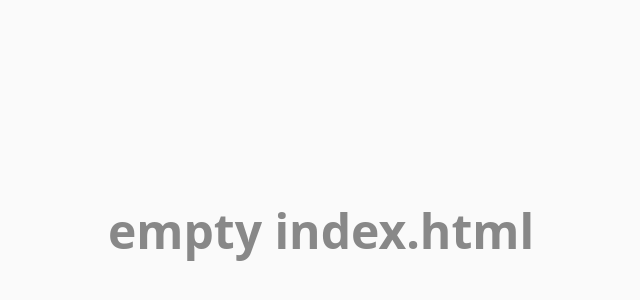
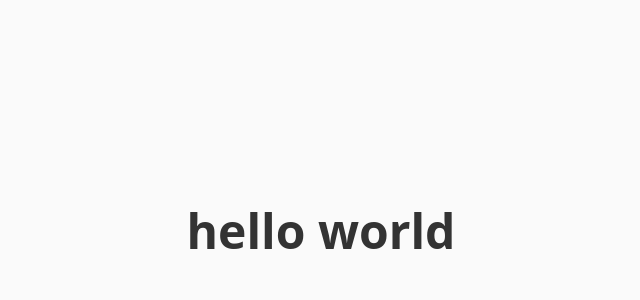
Before and after one commit to sambokher/missing-lobster, a plain HTML site: page index.html in a window 1280 px wide. Shown: the part 170-470 px from the top of the page, without its empty margins (319-959 px from the left). Drawn offline with Linux system fonts and the light colour scheme.

Commit message:
add hello world

```diff
--- a/index.html
+++ b/index.html
@@ -5,7 +5,7 @@
   <meta name="viewport" content="width=device-width, initial-scale=1.0" />
   <title>missing-lobster</title>
 </head>
-<body style="margin:0;display:flex;align-items:center;justify-content:center;height:100vh;font-family:system-ui,sans-serif;background:#fafafa;color:#888">
-  <h1 style="font-size:3rem">empty index.html</h1>
+<body style="margin:0;display:flex;align-items:center;justify-content:center;height:100vh;font-family:system-ui,sans-serif;background:#fafafa;color:#333">
+  <h1 style="font-size:3rem">hello world</h1>
 </body>
 </html>
```
